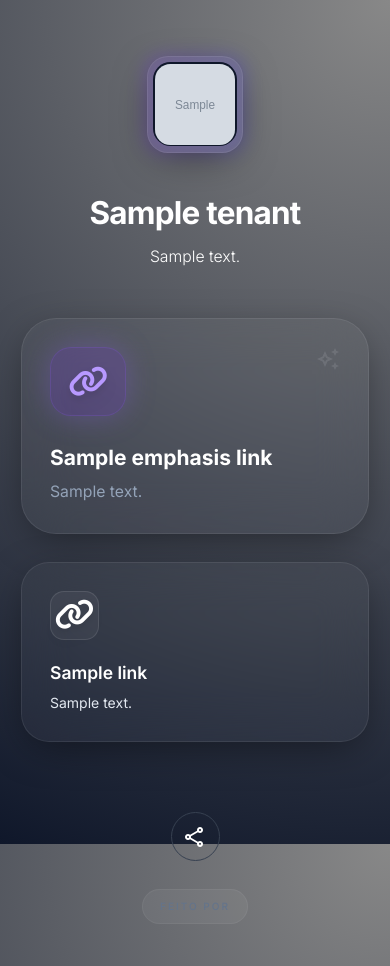
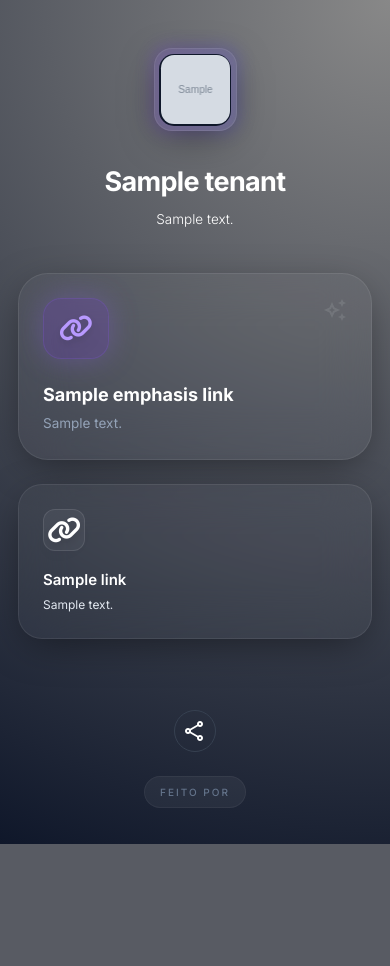
Before and after one commit to Linkeer-Inc/linkhub, a Django app: template links/templates/links.html in a window 390 px wide. After the commit the page ends 844 px from the top, so only its background shows below. Run offline with Django 5.2, Linux system fonts and the light colour scheme; the template is opened without the code that fills it: most values are stand-ins (such as "Sample title", 1, 10 or a date in 2020); grey boxes marked "Sample" are stand-in pictures; style sheets or scripts are compiled from the project's sources; some libraries are stand-ins or nearby versions.

Commit message:
fix: mobile scale

```diff
--- a/links/templates/links.html
+++ b/links/templates/links.html
@@ -21,6 +21,13 @@
   <style>
     html, body {
       font-size: 14px!important;
+    }
+
+    @media (max-width: 640px) {
+      html,
+      body {
+        font-size: 12px !important;
+      }
     }
   </style>
   </head>
```
